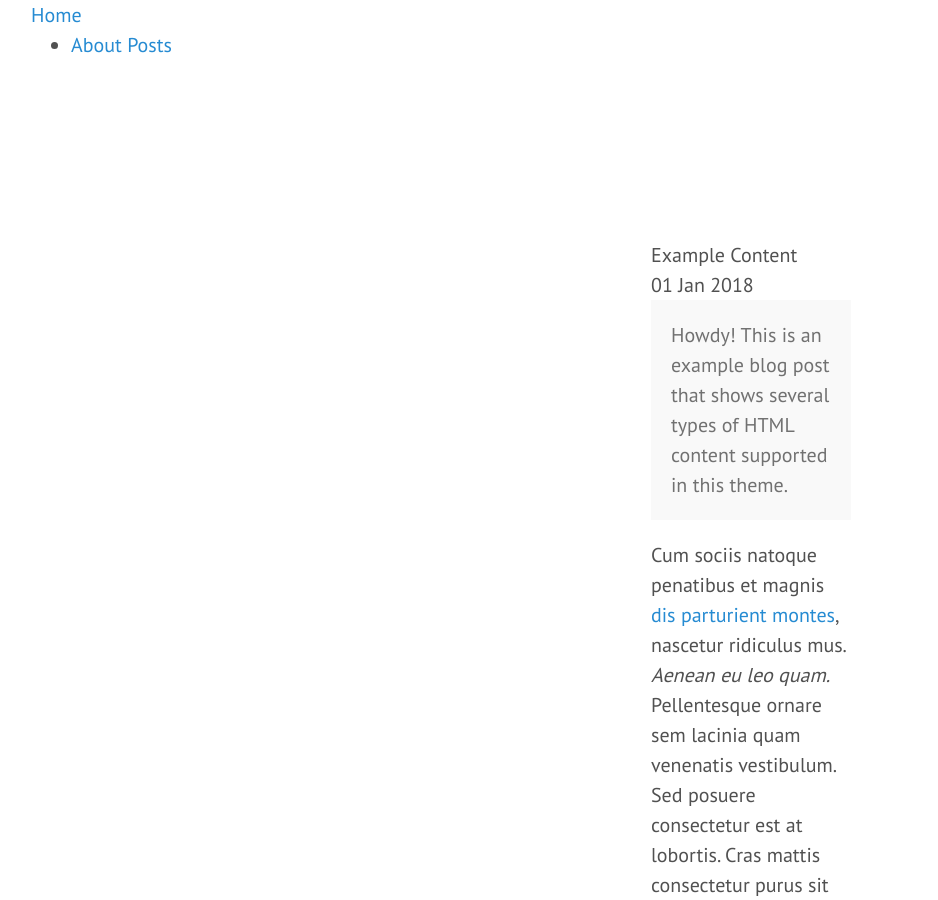
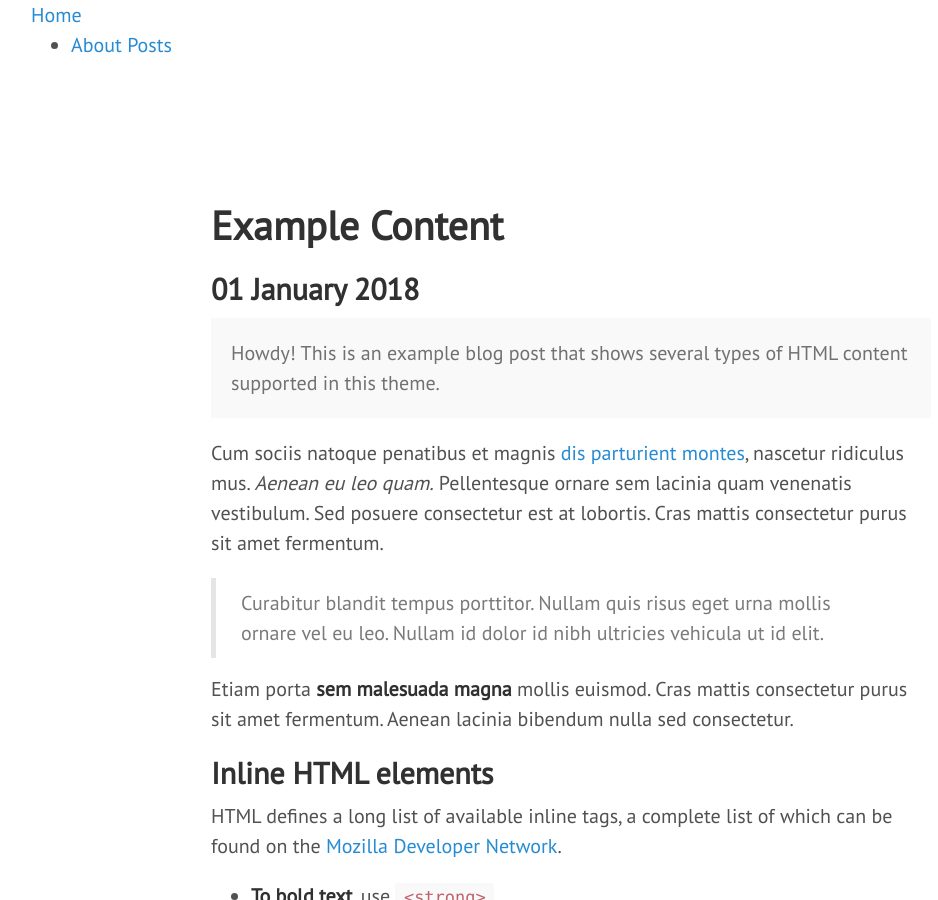
Before and after one commit to valentineus/popov.link, a Jekyll site: the page built from _posts/2018-01-01-example-content.md, in a window 1280 px wide and 900 px high. Shown: the whole window, without its empty margins (249-1187 px from the left). Built offline with Jekyll 4.4.1, drawn with Linux system fonts in a browser that asks for light colours; nearby versions of some CDN libraries; comment, search, counter and statistics services are not loaded.

Commit message:
Post template

```diff
--- a/_layouts/post.html
+++ b/_layouts/post.html
@@ -2,36 +2,24 @@
 layout: default
 ---
 
-<div class="post non-narrow zero-top-spacing">
-    <div class="container">
-        <div class="content">
-            <!-- Header-->
-            <div class="front-matter">
-                <!-- Title-->
-                <div class="title-container">
-                    <div class="page-heading">
-                        {{ page.title | smartify | strip_html | normalize_whitespace }}
-                    </div>
-                </div>
-                <!-- Date -->
-                <div class="meta">
-                    <div class="date" title="{{ page.date | date_to_xmlschema }}">
-                        {{ page.date | date_to_string }}
-                    </div>
-                    <div class="reading-time">
-                        <!-- <div class="middot"></div> -->
-                        <!-- Expansion -->
-                    </div>
-                </div>
-            </div>
-            <!-- Content -->
-            <div class="markdown">
-                {{ content | normalize_whitespace }}
-            </div>
-            <!-- Comments -->
-            <div class="disqus">
-                {% include disqus.html %}
-            </div>
+<section class="container post">
+    <article>
+        <header>
+            <h1 class="title">
+                {{ page.title | strip_newlines | strip_html | strip | normalize_whitespace | smartify }}
+            </h1>
+
+            <h2 class="date">
+                <time datetime="{{ page.date | date_to_xmlschema }}">
+                    {{ page.date | date_to_long_string }}
+                </time>
+            </h2>
+        </header>
+
+        {{ content }}
+
+        <div class="comments">
+            {% include disqus.html %}
         </div>
-    </div>
-</div>
+    </article>
+</section>
```
